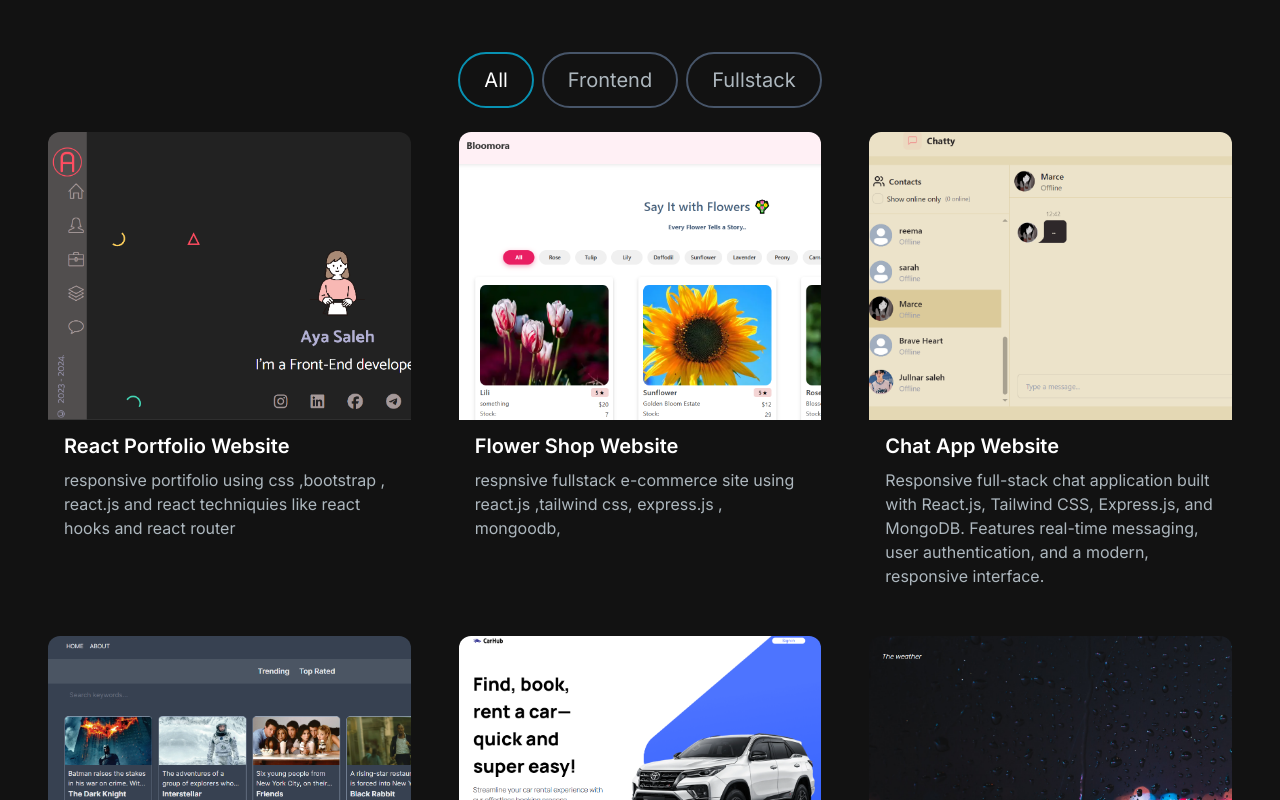
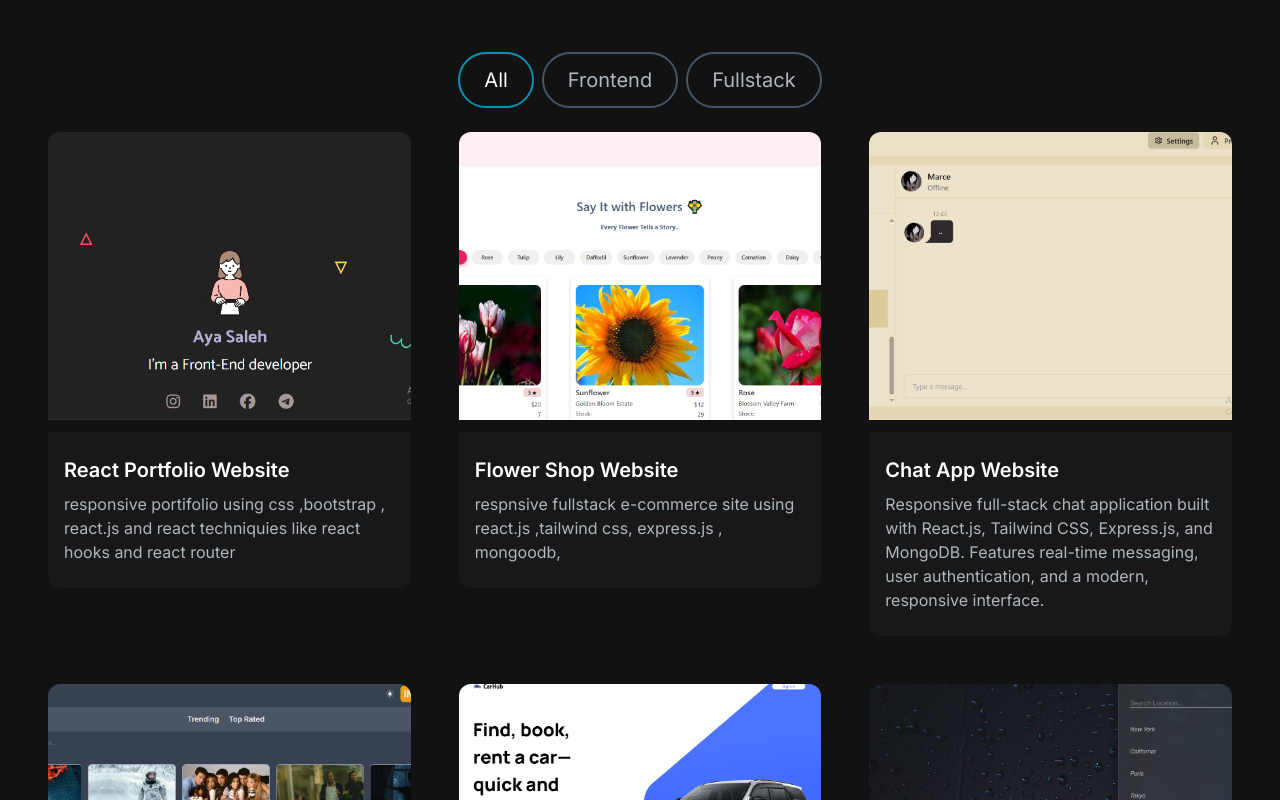
Before and after one commit to ayaSaleh717/portfolio, a Next.js app: page / in a window 1280 px wide. Shown: the part 1400-2200 px from the top of the page. Built offline with nearby package versions, Linux system fonts and the light colour scheme.

Commit message:
first commit

```diff
--- a/src/app/components/ProjectCard.jsx
+++ b/src/app/components/ProjectCard.jsx
@@ -7,7 +7,12 @@ const ProjectCard = ({ imgUrl, title, description, gitUrl, previewUrl }) => {
     <div>
       <div
         className="h-52 md:h-72 rounded-t-xl relative group"
-        style={{ background: `url(${imgUrl})`, backgroundSize: "cover" }}
+        style={{
+          backgroundImage: `url(${imgUrl})`,
+          backgroundSize: "cover",
+          backgroundPosition: "center",
+          backgroundRepeat: "no-repeat",
+        }}
       >
         <div className="overlay items-center justify-center absolute top-0 left-0 w-full h-full bg-[#181818] bg-opacity-0 hidden group-hover:flex group-hover:bg-opacity-80 transition-all duration-500 ">
           <Link
@@ -24,7 +29,7 @@ const ProjectCard = ({ imgUrl, title, description, gitUrl, previewUrl }) => {
           </Link>
         </div>
       </div>
-      <div className="text-white rounded-b-xl mt-3 bg-[#181818]py-6 px-4">
+      <div className="text-white rounded-b-xl mt-3 bg-[#181818] py-6 px-4">
         <h5 className="text-xl font-semibold mb-2">{title}</h5>
         <p className="text-[#ADB7BE]">{description}</p>
       </div>
```
